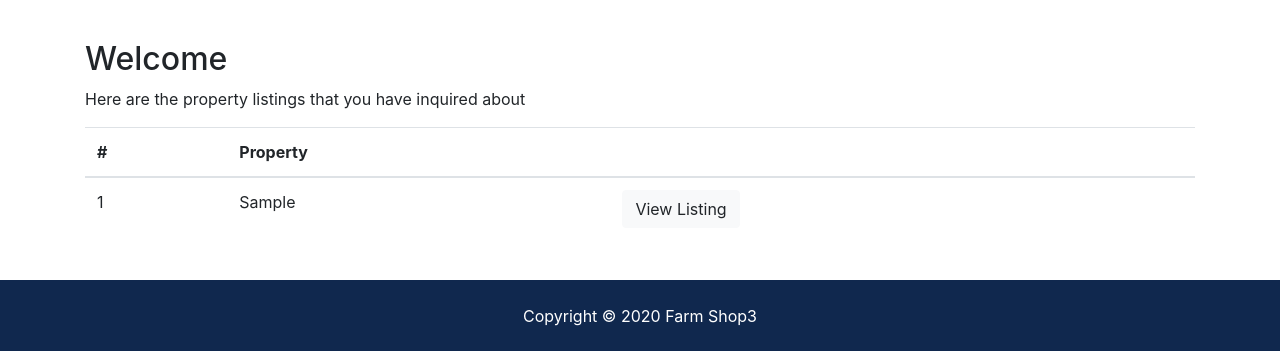
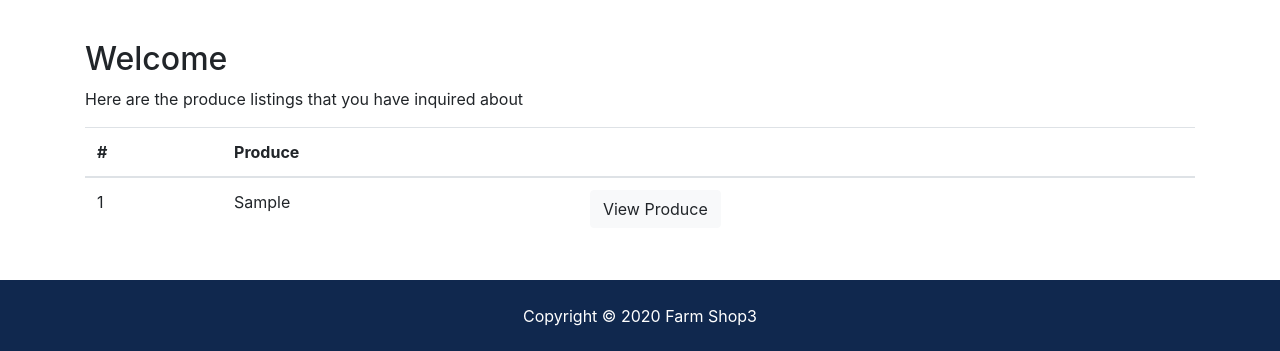
Before and after one commit to collinsjumaz/collo-real-estate, a Django app: template realEstate_project/templates/accounts/dashboard.html in a window 1280 px wide. Shown: the part 409-760 px from the top of the page. Run offline with Django 3.2, Linux system fonts and the light colour scheme; the template is opened without the code that fills it: values that come from a table or form of the project are taken from there, others are empty; tables that the repository leaves empty hold one stand-in row (values such as "Sample post"); some libraries are stand-ins or nearby versions.

Commit message:
Modiefied listings

```diff
--- a/realEstate_project/templates/accounts/dashboard.html
+++ b/realEstate_project/templates/accounts/dashboard.html
@@ -44,12 +44,12 @@
             <div class="col-md-12">
               <h2>Welcome {{ user.first_name }}</h2>
               {% if contacts %}
-              <p>Here are the property listings that you have inquired about</p>
+              <p>Here are the produce listings that you have inquired about</p>
               <table class="table">
                 <thead>
                   <tr>
                     <th scope="col">#</th>
-                    <th scope="col">Property</th>
+                    <th scope="col">Produce</th>
                     <th></th>
                   </tr>
                 </thead>
@@ -59,7 +59,7 @@
                       <td>{{ contact.id }}</td>
                       <td>{{ contact.listing }}</td>
                       <td>
-                        <a class="btn btn-light" href="{% url 'listing' contact.listing_id %}">View Listing</a>
+                        <a class="btn btn-light" href="{% url 'listing' contact.listing_id %}">View Produce</a>
                       </td>
                     </tr>
                   {% endfor %}
--- a/realEstate_project/templates/admin/base_site.html
+++ b/realEstate_project/templates/admin/base_site.html
@@ -7,7 +7,7 @@
     <img src="{% static 'img/logo.png' %}"
     alt="Real estate" class="brand_img"
     height="50" width="80">
-    Real Estate Admin Area
+    Mkulima Soko Admin Area
 </h1>
 {% endblock%}
 
--- a/realEstate_project/templates/listings/listing.html
+++ b/realEstate_project/templates/listings/listing.html
@@ -186,7 +186,7 @@
                 <input type="hidden" name="realtor_email" value="{{ listing.realtor.email }}">
                 <input type="hidden" name="listing_id" value="{{ listing.id }}">
                 <div class="form-group">
-                  <label for="property_name" class="col-form-label">Property:</label>
+                  <label for="property_name" class="col-form-label">Produce:</label>
                   <input type="text" name="listing" class="form-control" value=" {{ listing.title }}" >
                 </div>
                 <div class="form-group">
--- a/realEstate_project/templates/pages/index.html
+++ b/realEstate_project/templates/pages/index.html
@@ -42,7 +42,7 @@
               <!-- Form Row 2 -->
               <div class="form-row">
                 <div class="col-md-6 mb-3">
-                  <label class="sr-only">Bedrooms</label>
+                  <label class="sr-only">Produce</label>
                   <select name="bedrooms" class="form-control">
                     <option selected="true" disabled="disabled"> (All)</option>
                     {% for key,value in bedroom_choices.items %}
@@ -74,7 +74,7 @@
   <!-- Listings -->
   <section id="listings" class="py-5">
     <div class="container">
-      <h3 class="text-center mb-3">Latest Listings</h3>
+      <h3 class="text-center mb-3">Latest Produce</h3>
       <div class="row">
         {% if listings %}
           {% for listing in listings %}
```
